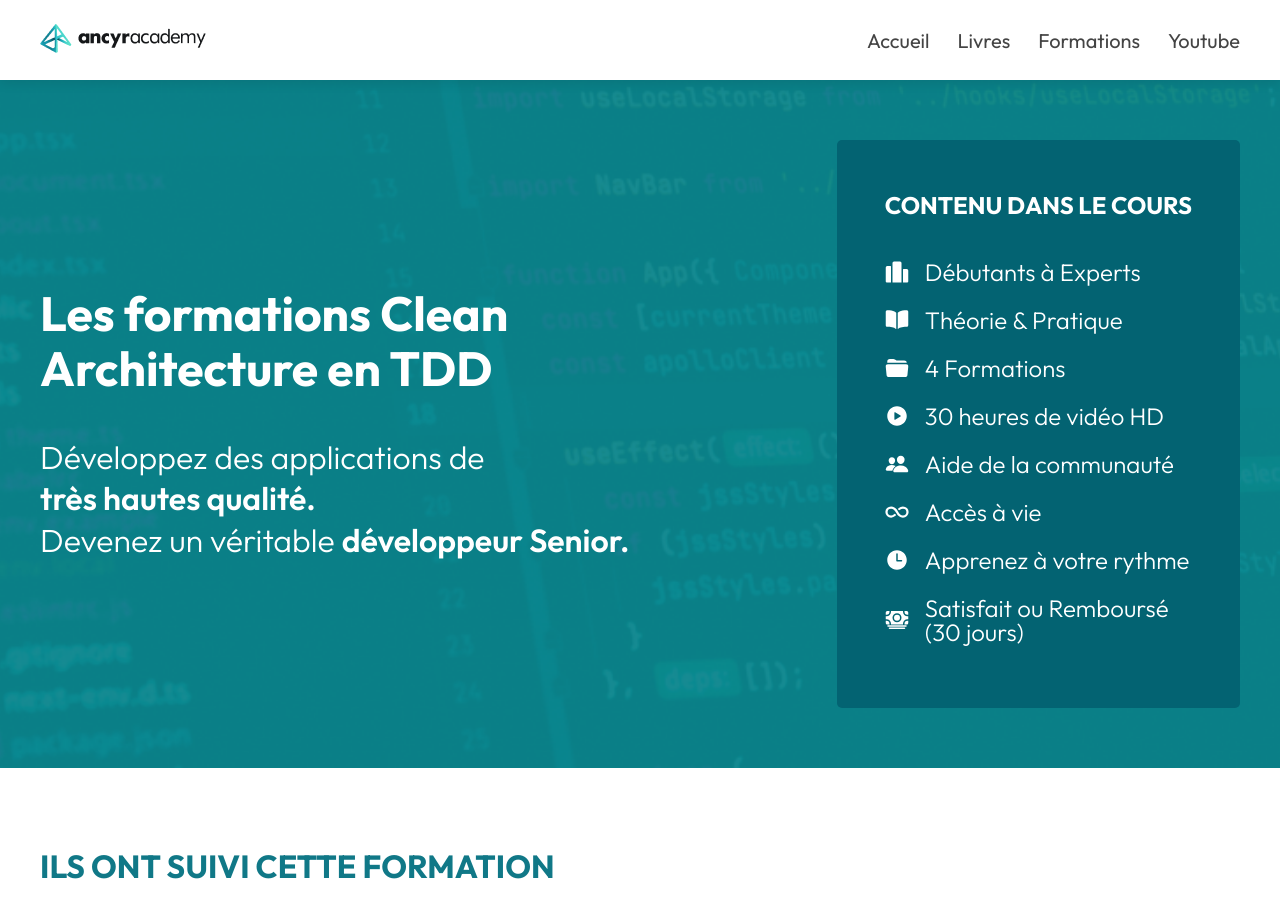
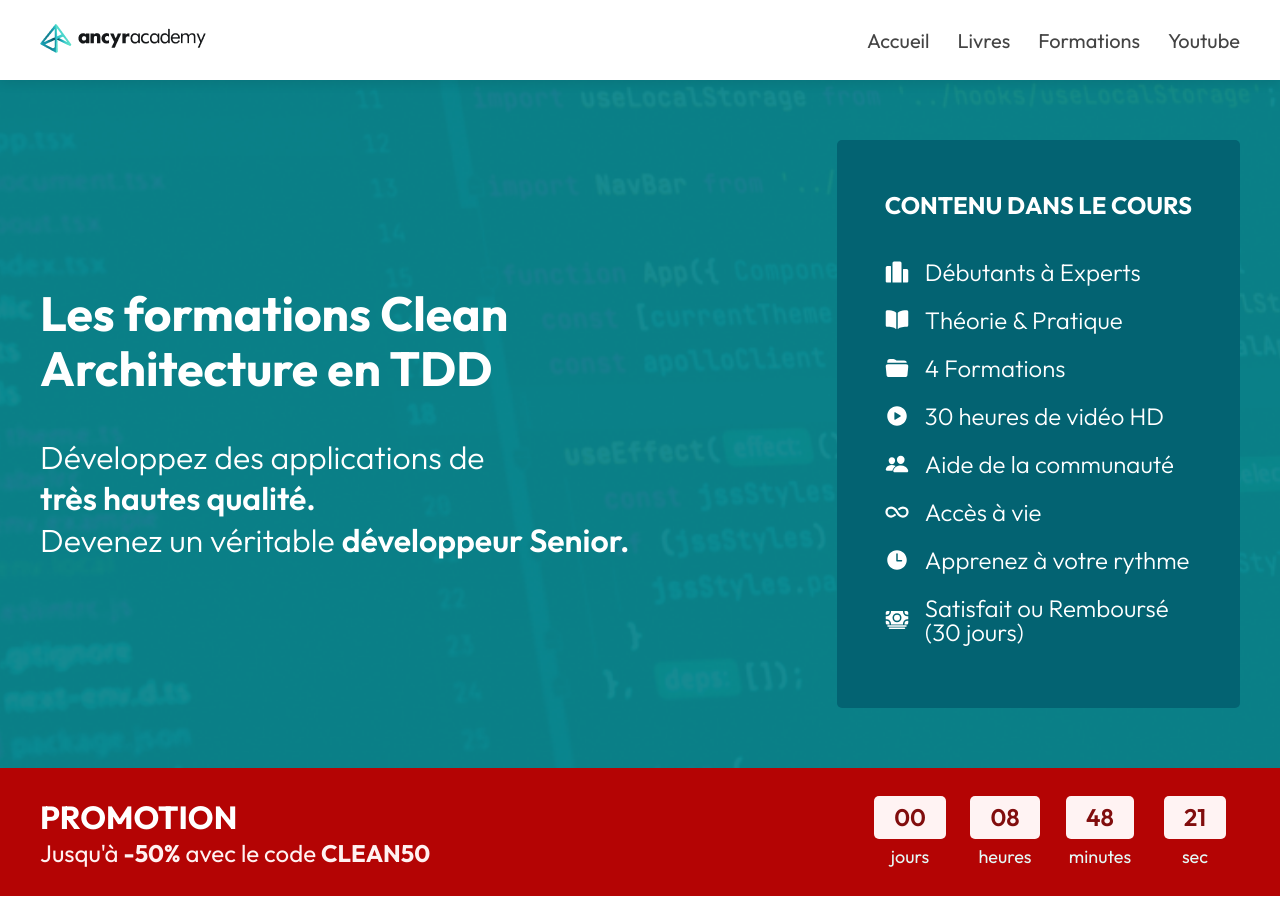
Before and after one commit to Ancyr-Academy/ancyr-academy, a Next.js app in the folder apps/web/: page /clean-architecture in a window 1280 px wide. Shown: the top 922 px of the page. Built offline with nearby package versions, Linux system fonts and the light colour scheme.

Commit message:
fix: discount

```diff
--- a/apps/web/src/modules/promotion/discount-hooks.ts
+++ b/apps/web/src/modules/promotion/discount-hooks.ts
@@ -21,27 +21,27 @@ const daysIntoYear = (date: Date) => {
   );
 };
 
-const totalSlots = 8;
+const totalSlots = 7;
 const discountStates = [
   {
     percentage: 0.3,
     code: "CLEAN30",
-    slots: [0, 2],
+    slots: [0, 1],
   },
   {
     percentage: 0.5,
     code: "CLEAN50",
-    slots: [2, 4],
+    slots: [2, 3],
   },
   {
     percentage: 0.4,
     code: "CLEAN40",
-    slots: [4, 6],
+    slots: [4, 5],
   },
   {
     percentage: 0.6,
     code: "CLEAN60",
-    slots: [6, 8],
+    slots: [6, 7],
   },
 ] as const;
 
@@ -51,10 +51,11 @@ export const useCurrentDiscount = (now = new Date()): Nullable<Discount> => {
   // But that should only occur if the user is visiting the website around midnight.
   // Not every interesting :)
 
-  const slot = daysIntoYear(now) % (totalSlots + 1);
-  const discount = discountStates.find((d) => {
-    return slot >= d.slots[0] && slot <= d.slots[1];
-  });
+  const slot = (daysIntoYear(now) + 1) % totalSlots;
+
+  const discount = discountStates.find(
+    (d) => slot >= d.slots[0] && slot <= d.slots[1],
+  );
 
   if (!discount) {
     return null;
@@ -63,7 +64,7 @@ export const useCurrentDiscount = (now = new Date()): Nullable<Discount> => {
   const daysToRemove = slot - discount.slots[0];
   const startDate = startOfDay(subDays(now, daysToRemove));
 
-  const daysToAdd = discount.slots[1] - discount.slots[0];
+  const daysToAdd = discount.slots[1] - discount.slots[0] + 1;
   const endDate = startOfDay(addDays(startDate, daysToAdd));
 
   if (endDate.getTime() < now.getTime()) {
```
